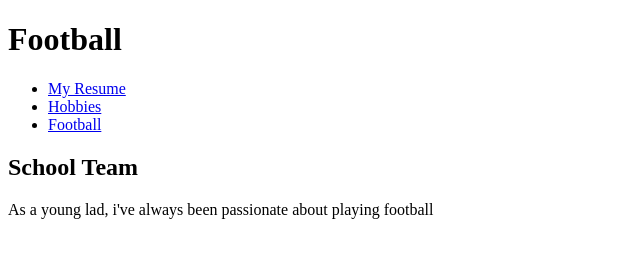
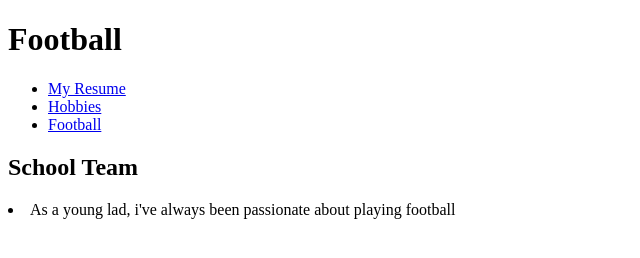
Before and after one commit to Ottobende/Webdev_Project-1, a plain HTML site: page Football.html in a window 1280 px wide. Shown: the full height of the page, 0-640 px from the left. Drawn offline with Linux system fonts and the light colour scheme.

Commit message:
update hobbies

```diff
--- a/Football.html
+++ b/Football.html
@@ -13,7 +13,7 @@
     </ul>
   <section>
   <h2>School Team</h2>
-    <p>As a young lad, i've always been passionate about playing football</p>
+    <li>As a young lad, i've always been passionate about playing football</li>
   </section>
 </body>
 </html>
```
Also changed, not shown: Capture.JPG (added).
